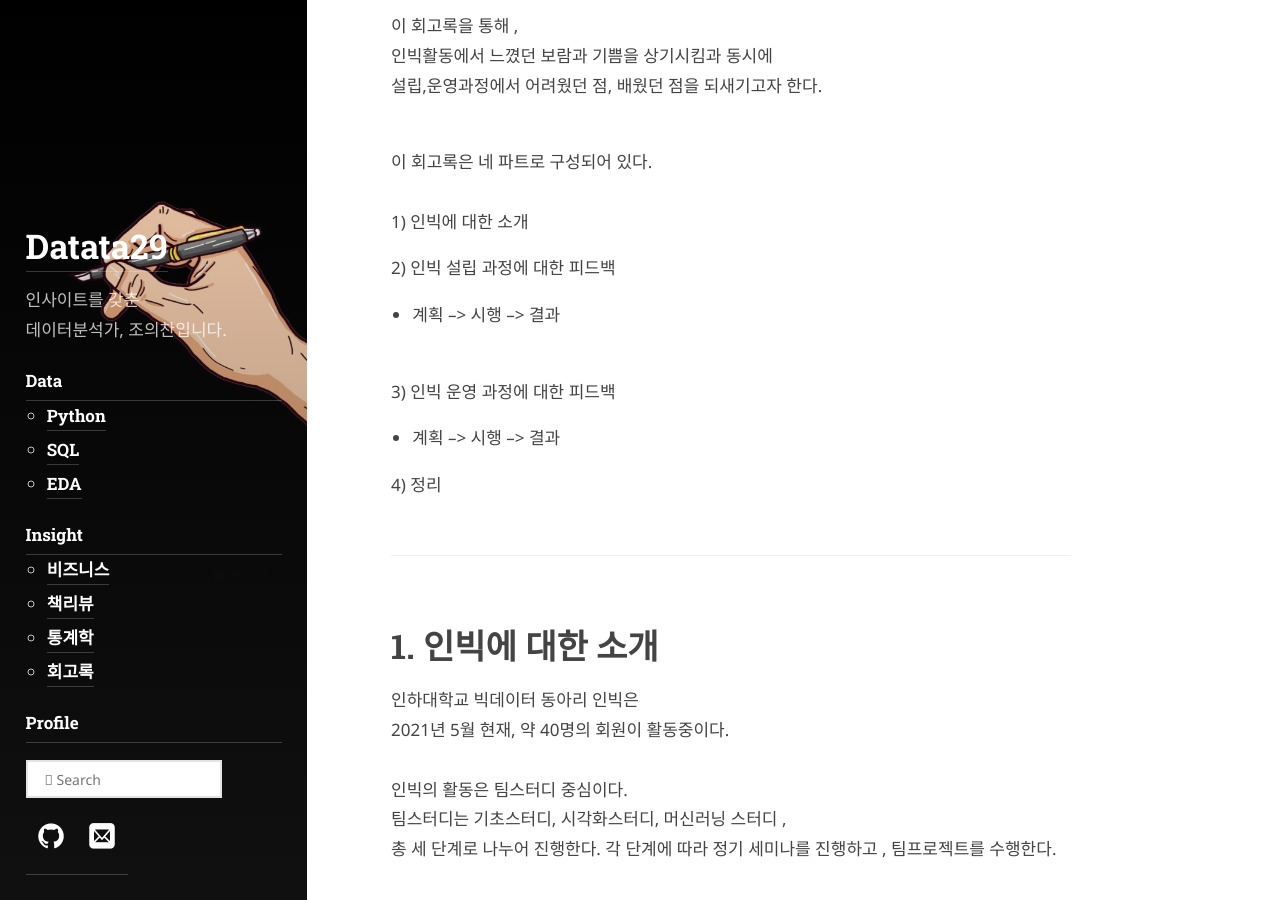
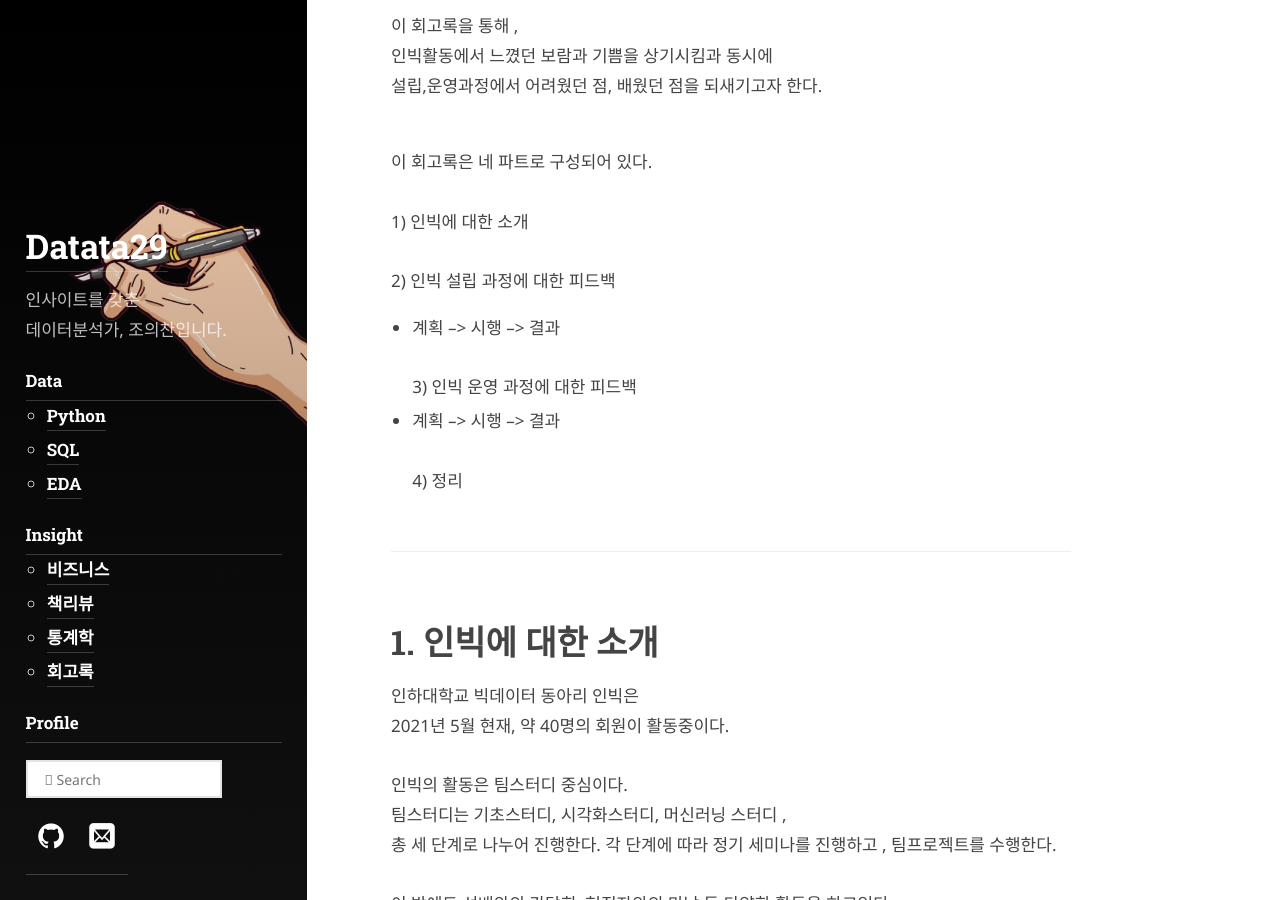
Before and after one commit to datata29/datata29.github.io, a Jekyll site: the page built from _posts/2021-03-13-inbig.md, in a window 1280 px wide and 900 px high, scrolled down 827 px. Built offline with Jekyll 4.4.1, drawn with Linux system fonts in a browser that asks for light colours; nearby versions of some CDN libraries; some web fonts are replaced.

Commit message:
05231805

```diff
--- a/_posts/2021-03-13-inbig.md
+++ b/_posts/2021-03-13-inbig.md
@@ -29,14 +29,11 @@ author: author1
 
 
 이 회고록은  네 파트로 구성되어 있다.<br> <br>
-1)  인빅에 대한 소개
-
-2) 인빅 설립 과정에 대한 피드백 <br>
-- 계획 --> 시행 --> 결과  <br> <br>
-
+1)  인빅에 대한 소개 <Br><br>
+2) 인빅 설립 과정에 대한 피드백
+- 계획 --> 시행 --> 결과  <br><br>
 3) 인빅 운영 과정에 대한 피드백 <br>
-- 계획 --> 시행 --> 결과 <br>
-
+- 계획 --> 시행 --> 결과 <br><br>
 4) 정리  <br> <br>
 
 
```
